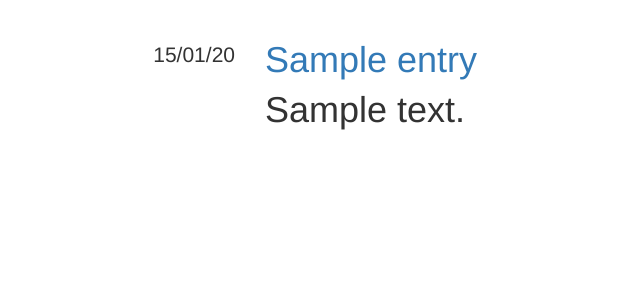
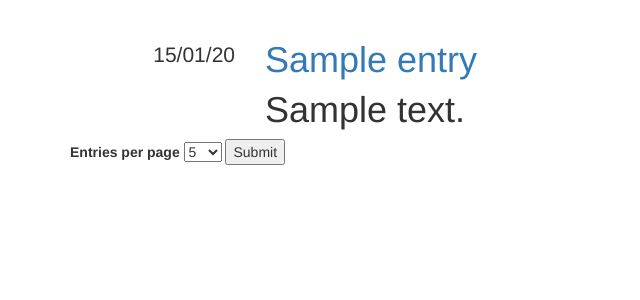
Before and after one commit to EasanA/blog, a Flask app: page / in a window 1280 px wide. Shown: the part 51-351 px from the top of the page, without its empty margins (0-640 px from the left). Run offline with Flask 2, Linux system fonts and the light colour scheme; tables that the repository leaves empty hold one stand-in row (values such as "Sample post"); some libraries are stand-ins or nearby versions.

Commit message:
custom entries per page

```diff
--- a/blog/templates/entries.html
+++ b/blog/templates/entries.html
@@ -6,6 +6,16 @@
 {{ macros.render_entry(entry) }}
 {% endfor %}
 
+<form role="form">
+    <label for="title">Entries per page</label>
+    <select name="entries_per">
+        <option value="5">5</option>
+        <option value="10">10</option>
+        <option value="15">15</option>
+        <option value="20">20</option>
+    </select>
+    <button type="submit">Submit</button>
+</form>
 <ul class="pager">
     {% if has_next %}
     <li class="previous" >
--- a/blog/views.py
+++ b/blog/views.py
@@ -8,10 +8,12 @@ PAGINATE_BY = 10
 
 @app.route("/")
 @app.route("/page/<int:page>")
-def entries(page=1):
+def entries(page=1, paginate_by=10):
     # Zero-indexed page
     #entries_per = limit
     paginate_by = int(request.args.get('entries_per', PAGINATE_BY))
+    if paginate_by > 50 or paginate_by < 1:
+        paginate_by = 10
     page_index = page - 1
 
     count = session.query(Entry).count()
```
